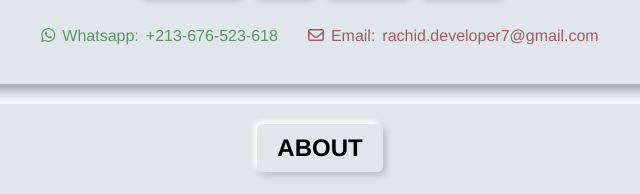
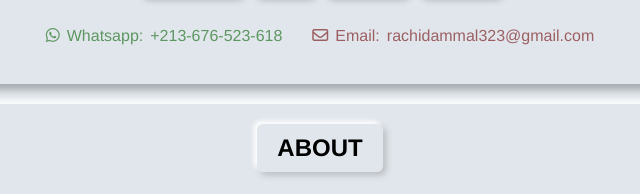
Before and after one commit to RachidAmmal/my-portfolio, a plain HTML site: page index.html in a window 1280 px wide. Shown: the part 790-984 px from the top of the page, 320-960 px from the left. Drawn offline with Linux system fonts and the light colour scheme; some packages are replaced by stand-ins of ours; a script that the page names is missing.

Commit message:
Update index.html

```diff
--- a/index.html
+++ b/index.html
@@ -46,7 +46,7 @@
                     <i class="fa-brands fa-whatsapp " style="color: rgb(5, 99, 5);"><span>Whatsapp:</span><span>+213-676-523-618</span></i>
                 </div>
                 <div class="email">
-                    <i class="fa-regular fa-envelope " style="color: rgb(111, 7, 7);"><span style="margin-bottom: 10px; display: inline-block;">Email:</span><span>rachid.developer7@gmail.com</span></i>
+                    <i class="fa-regular fa-envelope " style="color: rgb(111, 7, 7);"><span style="margin-bottom: 10px; display: inline-block;">Email:</span><span>rachidammal323@gmail.com</span></i>
                 </div>
             </div>
             <div style="margin: 5px 0;">
```
